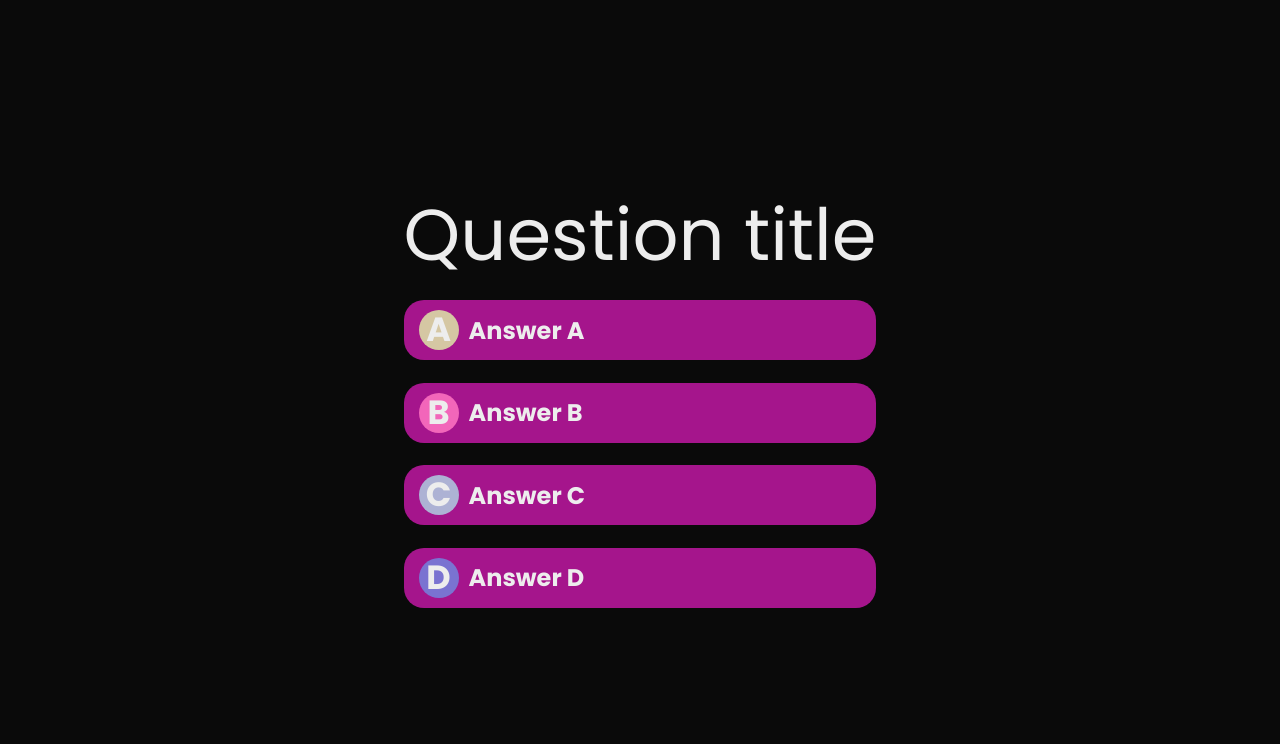
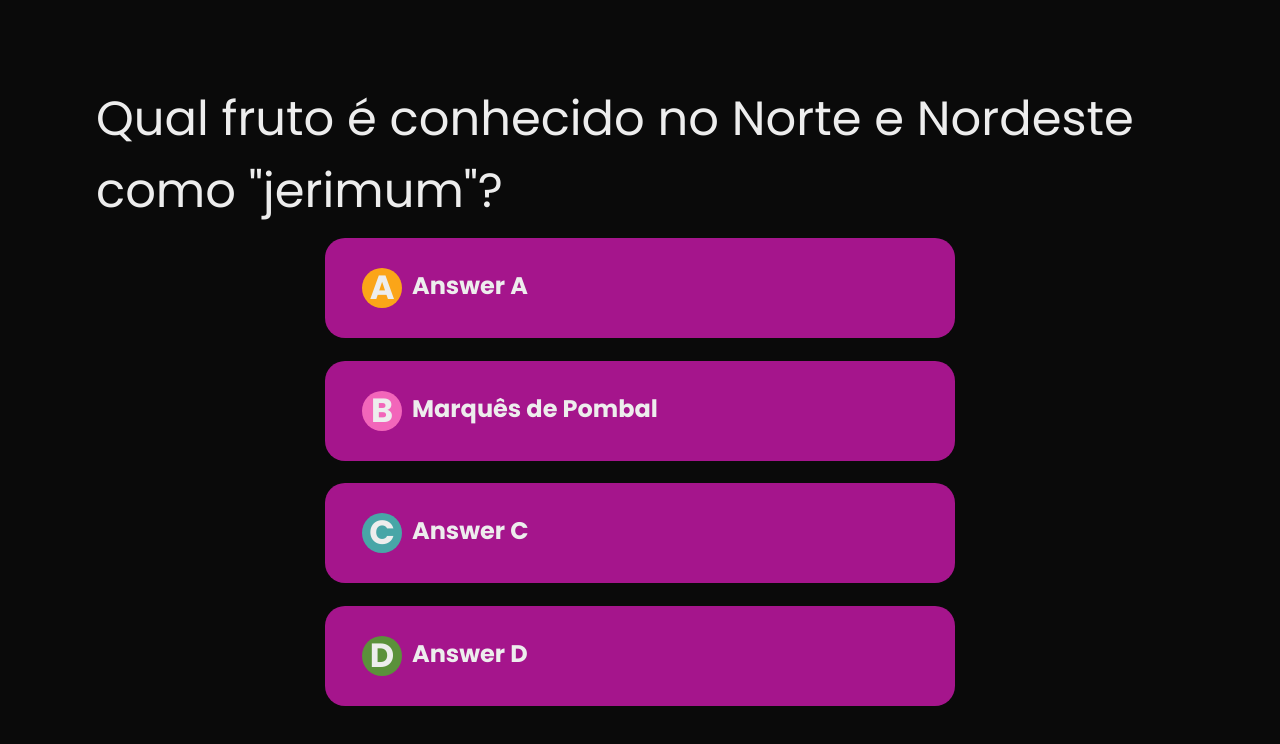
Before and after one commit to douglimaonline/quiz, a Next.js app: page / in a window 1280 px wide. Shown: the top 744 px of the page. Built offline with nearby package versions, Linux system fonts and the light colour scheme.

Commit message:
Add dynamic rendering for answers

```diff
--- a/components/answer.tsx
+++ b/components/answer.tsx
@@ -1,17 +1,23 @@
 import styles from '@/styles/answer.module.css'
+import AnswerModel from '@/pages/model/answer'
 
 interface AnswerProps {
   index: number
   value: string
   letter: string
   color: string
+  answer: AnswerModel
   onSelectAnswer: (index: number) => void
 }
 
 export default function Answer(props: AnswerProps) {
   const color = props.color
+  const correctAnswer = props.answer.correctAnswer
+  const reveled = props.answer.reveled
 
   return (
+    <div className={styles.content}>
+      {!reveled ? (
         <div
           className={styles.face_up}
           onClick={() => props.onSelectAnswer(props.index)}
@@ -25,5 +31,20 @@ export default function Answer(props: AnswerProps) {
             </div>
           </div>
         </div>
+      ) : (
+        <div
+          className={`${styles.face_down} ${
+            correctAnswer ? styles.correct : styles.wrong
+          }`}
+        >
+          <div className={styles.value}>
+            <span style={{ fontSize: '1rem' }}>{`${
+              correctAnswer ? 'Resposta Correta:' : 'Resposta incorreta:'
+            }`}</span>
+            <span>{props.value}</span>
+          </div>
+        </div>
+      )}
+    </div>
   )
 }
--- a/components/question.tsx
+++ b/components/question.tsx
@@ -4,10 +4,10 @@ import Title from './title'
 import Answer from './answer'
 
 const letters = [
-  { value: 'A', color: '#D5C7A3' },
+  { value: 'A', color: '#FBA518' },
   { value: 'B', color: '#f266bA' },
-  { value: 'C', color: '#ADB2D4' },
-  { value: 'D', color: '#7A73D1' },
+  { value: 'C', color: '#48A6A7' },
+  { value: 'D', color: '#5B913B' },
 ]
 
 interface QuestionProps {
@@ -29,6 +29,7 @@ export default function Question(props: QuestionProps) {
             value={a.value}
             letter={letters[i].value}
             color={letters[i].color}
+            answer={a}
             onSelectAnswer={props.onSelectAnswer}
           />
         )
--- a/pages/index.tsx
+++ b/pages/index.tsx
@@ -4,21 +4,23 @@ import style from '@/styles/home.module.css'
 import AnswerModel from './model/answer'
 import { useState } from 'react'
 
-const questionMock = new QuestionModel(1, 'Question title', [
-  AnswerModel.wrongAnswer('Answer A'),
-  AnswerModel.wrongAnswer('Answer B'),
-  AnswerModel.wrongAnswer('Answer C'),
-  AnswerModel.rightAnswer('Answer D'),
-])
+const questionMock = new QuestionModel(
+  1,
+  'Qual fruto é conhecido no Norte e Nordeste como "jerimum"?',
+  [
+    AnswerModel.wrongAnswer('Answer A'),
+    AnswerModel.rightAnswer('Marquês de Pombal'),
+    AnswerModel.wrongAnswer('Answer C'),
+    AnswerModel.wrongAnswer('Answer D'),
+  ]
+)
 
 export default function Home() {
   const [question, setQuestion] = useState(questionMock)
   console.log('question:', question)
 
   function selectedAnswer(index: number) {
-    const selectedAnswer = questionMock.answerWith(index)
-    console.log('index', index)
-    console.log('After answer:', selectedAnswer)
+    setQuestion(question.answerWith(index))
   }
 
   return (
--- a/styles/answer.module.css
+++ b/styles/answer.module.css
@@ -1,27 +1,42 @@
-/* .content {
+.content {
   position: relative;
   display: flex;
-  flex: 1;
-} */
+  width: 50%;
+  height: 100px;
+  padding: 0 5px;
+  margin: 0.7rem;
+}
 
 .face_up,
 .face_down {
   display: flex;
   width: 100%;
   height: 100%;
+  border-radius: 20px;
 }
 
 .face_up {
+  align-items: center;
   background-color: #a5158c;
-  border-radius: 20px;
-  padding: 0 5px;
-  margin: 0.7rem;
   cursor: pointer;
+}
+
+.face_down {
+  justify-content: center;
+  padding-top: 0.5rem;
+}
+
+.correct {
+  background-color: #3a7d44;
+}
+
+.wrong {
+  background-color: #e52020;
 }
 
 .answer {
   display: flex;
-  margin: 5px;
+  margin-left: 2rem;
 }
 
 .letter {
@@ -38,6 +53,7 @@
 
 .value {
   display: flex;
+  flex-direction: column;
   align-items: center;
   height: 40px;
   margin: 5px;
--- a/styles/title.module.css
+++ b/styles/title.module.css
@@ -1,7 +1,8 @@
 .title {
   display: flex;
+  width: 85%;
 }
 
 .text {
-  font-size: 4.5rem;
+  font-size: 3rem;
 }
```
Lines whose indentation alone changed are shown as unchanged.
